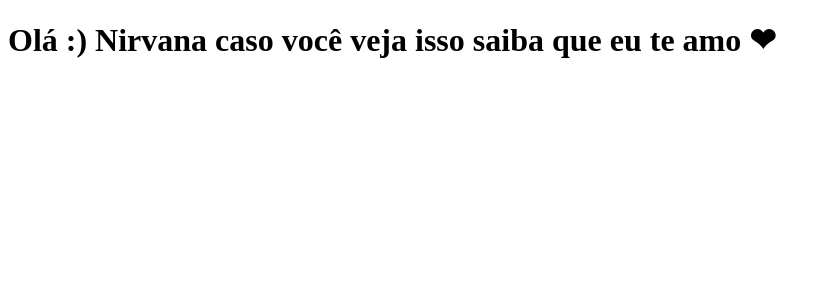
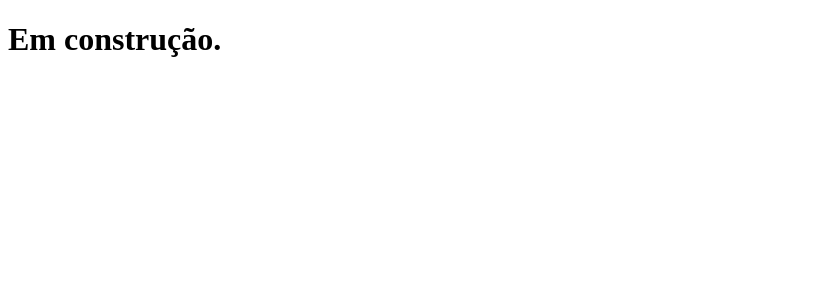
Before and after one commit to victorblino/clone-tabnews, a Next.js app: page / in a window 1280 px wide. Shown: the top 300 px of the page, without its empty margins (0-831 px from the left). Built offline with nearby package versions, Linux system fonts and the light colour scheme.

Commit message:
Modificando a mensagem do site

```diff
--- a/pages/index.js
+++ b/pages/index.js
@@ -1,5 +1,5 @@
 function Home() {
-  return <h1>Olá :) Nirvana caso você veja isso saiba que eu te amo ❤</h1>;
+  return <h1>Em construção.</h1>;
 }
 
 export default Home;
```
